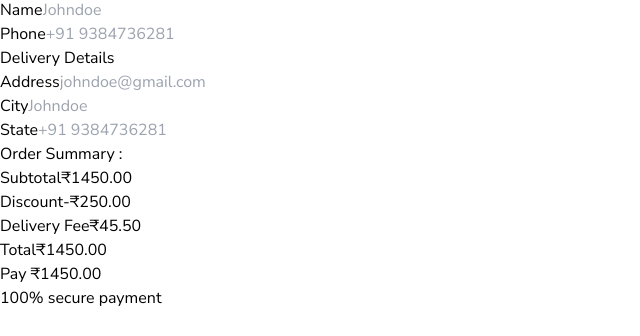
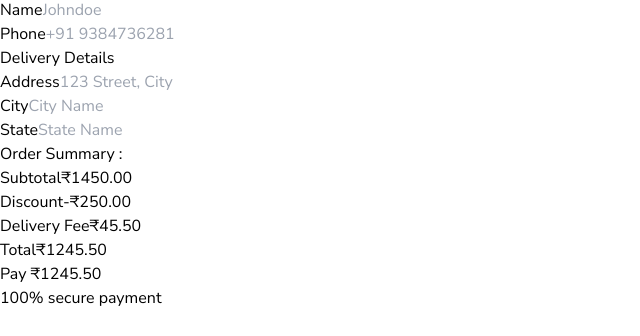
Before and after one commit to Aswin0005/nipixweb, a Next.js app: page /checkout in a window 1280 px wide. Shown: the part 257-593 px from the top of the page, without its empty margins (0-640 px from the left). Built offline with nearby package versions, Linux system fonts and the light colour scheme.

Commit message:
Updated checkout page

```diff
--- a/src/app/checkout/page.jsx
+++ b/src/app/checkout/page.jsx
@@ -1,4 +1,17 @@
-export default function Checkout    () {
+'use client';
+import { useState } from "react";
+
+export default function Checkout() {
+
+  const [orderDetails, setOrderDetails] = useState({
+    subtotal: 1450.0,
+    discount: 250.0,
+    deliveryFee: 45.5,
+  });
+
+  const total =
+    orderDetails.subtotal - orderDetails.discount + orderDetails.deliveryFee;
+
   return (
     <div className="max-w-6xl mx-auto p-6 pt-32">
       <h1 className="text-3xl font-semibold mb-2">Confirm and Pay</h1>
@@ -8,10 +21,11 @@ export default function Checkout    () {
 
       <div className="grid md:grid-cols-3 gap-8">
         <div className="md:col-span-2">
+          {/* Customer and Delivery Details Form */}
           <form className="space-y-8">
+            {/* Customer Details */}
             <div className="space-y-6">
               <h2 className="text-xl font-semibold">Customer Details</h2>
-
               <div className="space-y-2">
                 <label htmlFor="email" className="text-sm">
                   Email
@@ -23,7 +37,6 @@ export default function Checkout    () {
                   className="w-full p-2 border rounded-md"
                 />
               </div>
-
               <div className="space-y-2">
                 <label htmlFor="name" className="text-sm">
                   Name
@@ -35,7 +48,6 @@ export default function Checkout    () {
                   className="w-full p-2 border rounded-md"
                 />
               </div>
-
               <div className="space-y-2">
                 <label htmlFor="phone" className="text-sm">
                   Phone
@@ -48,10 +60,9 @@ export default function Checkout    () {
                 />
               </div>
             </div>
-
+            {/* Delivery Details */}
             <div className="space-y-6">
               <h2 className="text-xl font-semibold">Delivery Details</h2>
-
               <div className="space-y-2">
                 <label htmlFor="address" className="text-sm">
                   Address
@@ -59,11 +70,10 @@ export default function Checkout    () {
                 <input
                   id="address"
                   type="text"
-                    placeholder="johndoe@gmail.com"
+                  placeholder="123 Street, City"
                   className="w-full p-2 border rounded-md"
                 />
               </div>
-
               <div className="space-y-2">
                 <label htmlFor="city" className="text-sm">
                   City
@@ -71,11 +81,10 @@ export default function Checkout    () {
                 <input
                   id="city"
                   type="text"
-                    placeholder="Johndoe"
+                  placeholder="City Name"
                   className="w-full p-2 border rounded-md"
                 />
               </div>
-
               <div className="space-y-2">
                 <label htmlFor="state" className="text-sm">
                   State
@@ -83,7 +92,7 @@ export default function Checkout    () {
                 <input
                   id="state"
                   type="text"
-                    placeholder="+91 9384736281"
+                  placeholder="State Name"
                   className="w-full p-2 border rounded-md"
                 />
               </div>
@@ -91,29 +100,30 @@ export default function Checkout    () {
           </form>
         </div>
 
+        {/* Dynamic Order Summary */}
         <div>
           <div className="bg-gray-100 p-6 rounded-lg">
             <h2 className="font-medium mb-4">Order Summary :</h2>
             <div className="space-y-2 text-sm">
               <div className="flex justify-between">
                 <span>Subtotal</span>
-                  <span>₹1450.00</span>
+                <span>₹{orderDetails.subtotal.toFixed(2)}</span>
               </div>
               <div className="flex justify-between text-green-600">
                 <span>Discount</span>
-                  <span>-₹250.00</span>
+                <span>-₹{orderDetails.discount.toFixed(2)}</span>
               </div>
               <div className="flex justify-between">
                 <span>Delivery Fee</span>
-                  <span>₹45.50</span>
+                <span>₹{orderDetails.deliveryFee.toFixed(2)}</span>
               </div>
               <div className="flex justify-between font-medium pt-2 border-t">
                 <span>Total</span>
-                  <span>₹1450.00</span>
+                <span>₹{total.toFixed(2)}</span>
               </div>
             </div>
             <button className="w-full mt-6 bg-blue-600 text-white py-2.5 rounded-md hover:bg-blue-700">
-                Pay ₹1450.00
+              Pay ₹{total.toFixed(2)}
             </button>
             <div className="flex items-center justify-center gap-2 mt-4 text-sm text-muted-foreground">
               <div className="w-4 h-4 border rounded-full grid place-items-center">
@@ -125,5 +135,5 @@ export default function Checkout    () {
         </div>
       </div>
     </div>
-    )
+  );
 }
```
Lines whose indentation alone changed are shown as unchanged.
